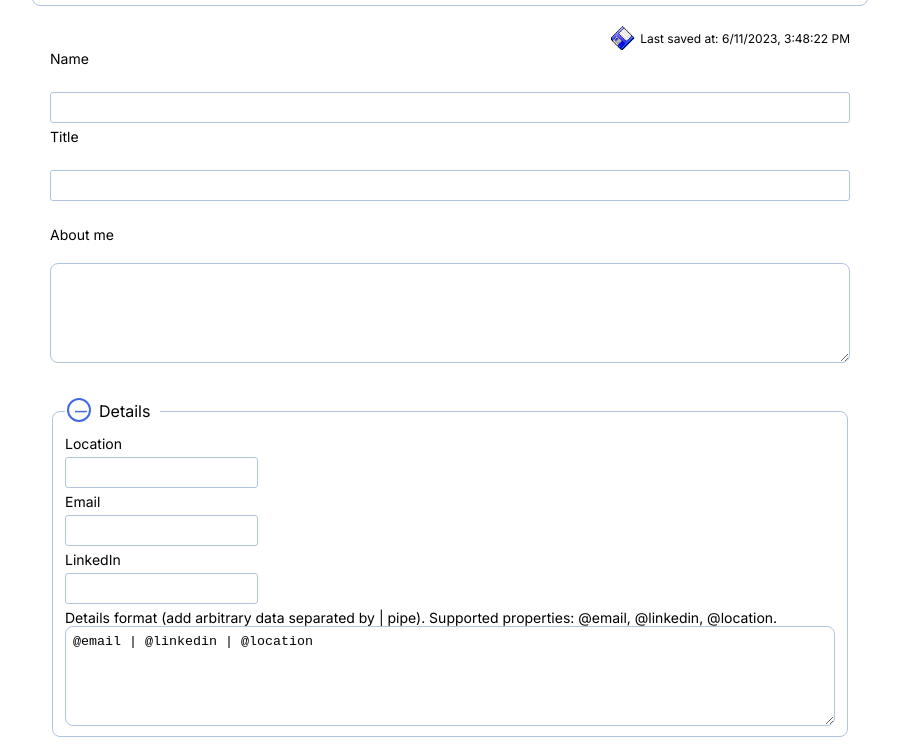
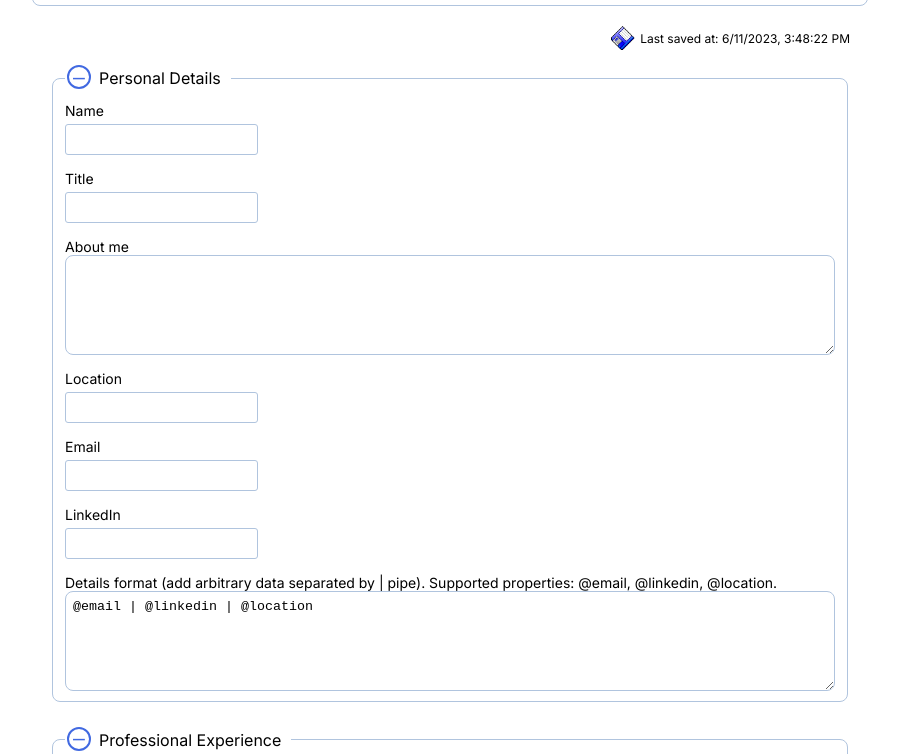
Before and after one commit to tbayramov/tbayramov.github.io, a plain HTML site: page make-a-cv/index.html in a window 1280 px wide. Shown: the part 610-1364 px from the top of the page, without its empty margins (190-1089 px from the left). Drawn offline with Linux system fonts and the light colour scheme.

Commit message:
MC: Fix styles.

```diff
--- a/make-a-cv/index.html
+++ b/make-a-cv/index.html
@@ -99,7 +99,7 @@
         input {
             padding:7px;
             margin-top: 5px;
-            margin-bottom: 5px;
+            margin-bottom: 7px;
             border: 1px solid lightsteelblue;
             border-radius: 3px;
         }
@@ -181,6 +181,8 @@
             width: 24px;
             display: flex;
             justify-content: center;
+            align-items: center;
+
             font-size: 16pt;
             flex-direction: column;
         }
@@ -208,6 +210,8 @@
             width: 24px;
             display: flex;
             justify-content: center;
+            align-items: center;
+
             font-size: 16pt;
             flex-direction: column;
         }
@@ -260,6 +264,19 @@
 
         #copyright {
             font-size: 12px;
+        }
+
+        #personal-details textarea:not(:last-child) {
+            width: 100%;
+            margin-bottom: 15px;
+        }
+
+        #personal-details input:not(:last-child) {
+            margin-bottom: 15px;
+        }
+
+        label {
+            display: block;
         }
 
     </style>
@@ -338,43 +355,37 @@
 
                 Last saved at:&nbsp;<span id="autosave-date"></span>
             </div>
-            <label for="editor-name">Name</label> <br>
-            <input type="text" name="name" id="editor-name"/>
 
-            <label for="editor-title">Title</label> <br>
-            <input type="text" name="title" id="editor-title"/>
-
-            <br/>
-
-            <label for="editor-about-me">About me</label><br>
-            <textarea name="about-me" id="editor-about-me"></textarea>
-
-            <br/>
-
-            <fieldset>
+            <fieldset id="personal-details">
                 <legend class="window-controls">
                     <button class="button-minimize-fieldset">&ndash;</button>
-                    <span class="window-controls-title">Details</span>
+                    <span class="window-controls-title">Personal Details</span>
                 </legend>
 
                 <div class="fieldset-content">
-                    <label for="editor-location">Location</label> <br>
+                    <label for="editor-name">Name</label>
+                    <input type="text" name="name" id="editor-name"/>
+
+                    <label for="editor-title">Title</label>
+                    <input type="text" name="title" id="editor-title"/>
+
+                    <label for="editor-about-me">About me</label>
+                    <textarea name="about-me" id="editor-about-me"></textarea>
+
+                    <label for="editor-location">Location</label>
                     <input type="text" name="location" id="editor-location"/>
-                    <br>
 
-                    <label for="editor-email">Email</label> <br>
+                    <label for="editor-email">Email</label>
                     <input type="email" name="email" id="editor-email"/>
-                    <br>
 
-                    <label for="editor-linkedin">LinkedIn</label> <br>
+                    <label for="editor-linkedin">LinkedIn</label>
                     <input type="url" name="linkedin" id="editor-linkedin"/>
-                    <br>
 
                     <label for="editor-details-format">
                         Details format (add arbitrary data separated by | pipe). Supported properties:
                         @email, @linkedin, @location.
 
-                    </label><br>
+                    </label>
                     <textarea name="about-me" id="editor-details-format"></textarea>
                 </div>
             </fieldset>
@@ -395,7 +406,7 @@
                         </legend>
 
                         <div class="fieldset-content">
-                            <input type="text" name="name" placeholder="Position"/> <br>
+                            <input type="text" name="name" placeholder="Position"/>
                             <textarea name="details">Add information each on its line </textarea>
                         </div>
                     </fieldset>
```
